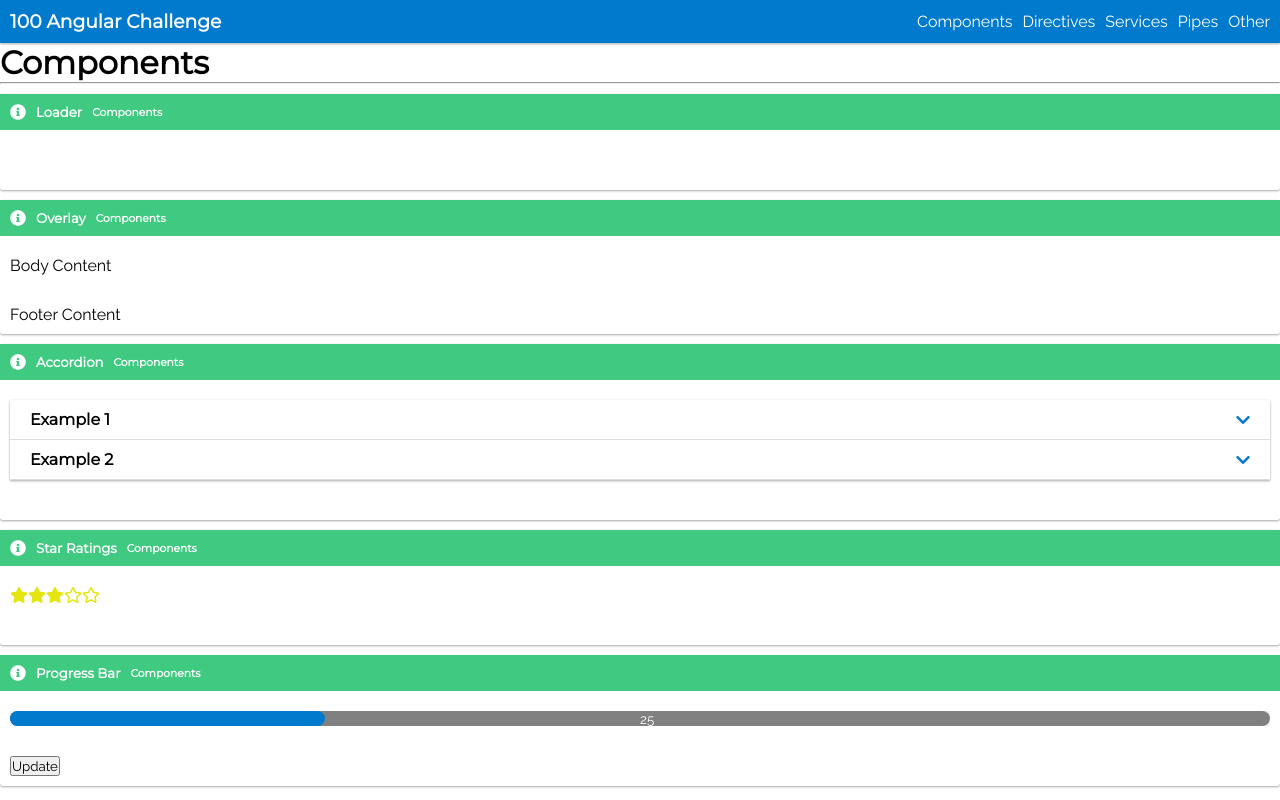
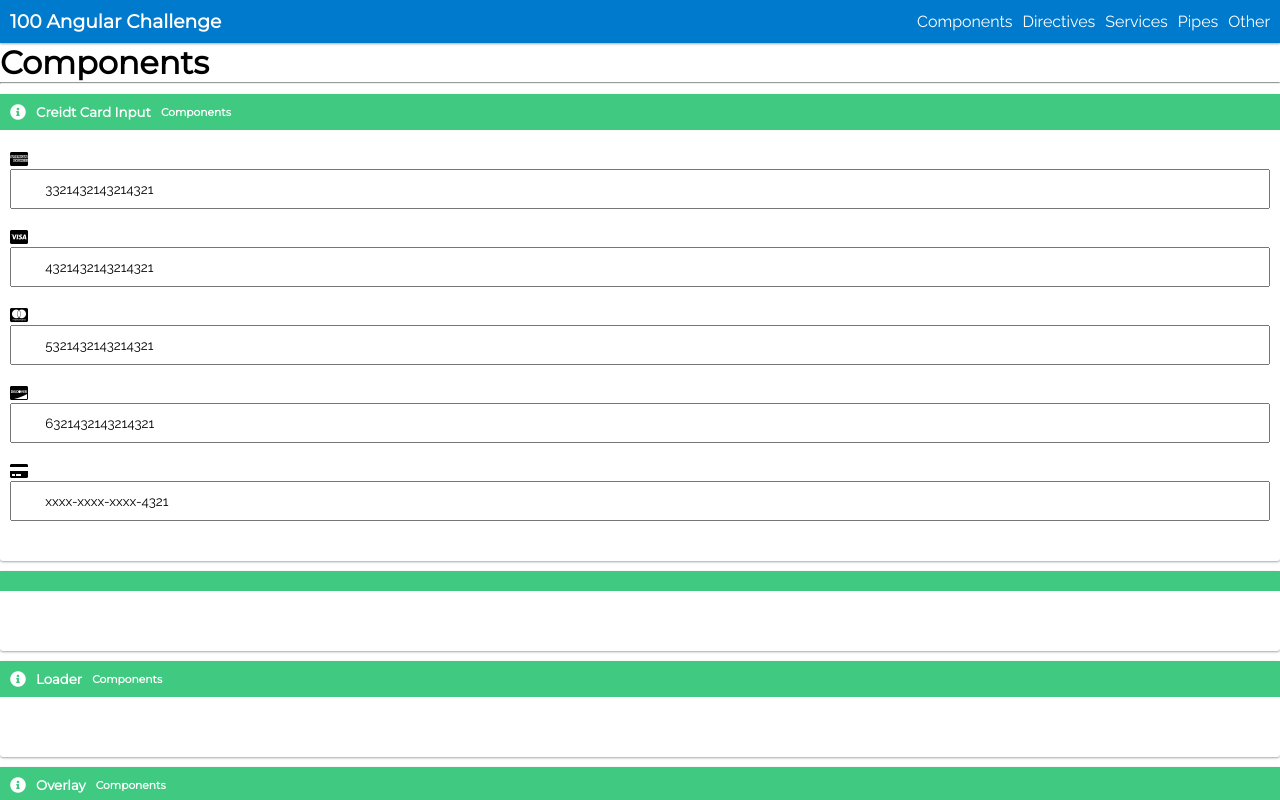
Before and after one commit to alusinger/my-100-angular-challenges, an Angular app: page / in a window 1280 px wide. Shown: the top 800 px of the page. Built offline with nearby package versions, Linux system fonts and the light colour scheme.

Commit message:
Feat: Added credit card component with ngSwitch to change icon based on CC type

```diff
--- a/src/app/documentation/component-docs/component-docs.component.html
+++ b/src/app/documentation/component-docs/component-docs.component.html
@@ -1,5 +1,23 @@
 <h1>Components</h1>
 <hr>
+
+<app-card [iconClasses]="'fas fa-info-circle'" [title]="'Creidt Card Input'" [subTitle]="'Components'">
+    <div body>
+        <app-credit-card-input [creditCardNumber]="'3321432143214321'" [isReadonly]="false"></app-credit-card-input>
+        <br>
+        <app-credit-card-input [creditCardNumber]="'4321432143214321'" [isReadonly]="false"></app-credit-card-input>
+        <br>
+        <app-credit-card-input [creditCardNumber]="'5321432143214321'" [isReadonly]="false"></app-credit-card-input>
+        <br>
+        <app-credit-card-input [creditCardNumber]="'6321432143214321'" [isReadonly]="false"></app-credit-card-input>
+        <br>
+        <app-credit-card-input [creditCardNumber]="'4321432143214321'" [isReadonly]="true"></app-credit-card-input>
+    </div>
+</app-card>
+
+<app-card>
+    <p>Top of Page</p>
+</app-card>
 
 <app-card [iconClasses]="'fas fa-info-circle'" [title]="'Loader'" [subTitle]="'Components'">
     <app-loader body [isLoading]="false"></app-loader>
--- a/src/app/documentation/component-docs/component-docs.module.ts
+++ b/src/app/documentation/component-docs/component-docs.module.ts
@@ -6,6 +6,7 @@
 import { AccordionModule } from "src/app/documentation/component-docs/components/accordion/accordion.module";
 import { RouterModule } from "@angular/router";
 import { LoaderModule } from "src/app/components/loader/loader.module";
+import { CreditCardInputModule } from "./components/credit-card-input/credit-card-input.module";
 
 
 const routes = [
@@ -16,7 +17,7 @@
 ];
 
 @NgModule({
-    imports: [ AccordionModule, CardModule, LoaderModule, StarRatingsModule, ProgressBarModule, RouterModule.forChild(routes),],
+    imports: [ AccordionModule, CardModule, CreditCardInputModule, LoaderModule, StarRatingsModule, ProgressBarModule, RouterModule.forChild(routes),],
     declarations: [ComponentDocsComponent],
     exports: [ComponentDocsComponent]
 })
--- /dev/null
+++ b/src/app/documentation/component-docs/components/credit-card-input/credit-card-input.component.html
@@ -0,0 +1,12 @@
+<div class="credit-card-input-container">
+    <div class="input-container">
+        <ng-container [ngSwitch]="creditCardNumber[0]">
+            <i *ngSwitchCase="'3'" class="fab fa-cc-amex"></i>
+            <i *ngSwitchCase="'4'" class="fab fa-cc-visa"></i>
+            <i *ngSwitchCase="'5'" class="fab fa-cc-mastercard"></i>
+            <i *ngSwitchCase="'6'" class="fab fa-cc-discover"></i>
+            <i *ngSwitchDefault class="fas fa-credit-card"></i>
+        </ng-container>
+        <input type="text" [(ngModel)]="creditCardNumber" required maxlength="16"  [readonly]="isReadonly">
+    </div>
+</div>
--- /dev/null
+++ b/src/app/documentation/component-docs/components/credit-card-input/credit-card-input.component.scss
@@ -0,0 +1,21 @@
+.credit-card-input-container {
+    display: grid;
+    grid-gap: 10px;
+
+    .input-container {
+        position: relative;
+
+        input {
+            padding: 10px;
+            padding-left: 2.5em;
+
+            i {
+                position: absolute;
+                top: 50%;
+                left: 1em;
+                transform: translate(-50%, -50%);
+            }
+
+        }
+    }
+}
--- /dev/null
+++ b/src/app/documentation/component-docs/components/credit-card-input/credit-card-input.component.ts
@@ -0,0 +1,36 @@
+import { Component, Input } from '@angular/core';
+
+@Component({
+  selector: 'app-credit-card-input',
+  templateUrl: './credit-card-input.component.html',
+  styleUrls: ['./credit-card-input.component.scss']
+})
+export class CreditCardInputComponent {
+  @Input() public creditCardNumber = '';
+  private readonly = false;
+  public get isReadonly(): boolean{
+    return this.readonly;
+  }
+  @Input() public set isReadonly(value: boolean) {
+    this.creditCardNumber = value ? this.formatReadonlyCCNumb(this.creditCardNumber) : this.creditCardNumber;
+    this.readonly = value;
+  }
+
+  private formatReadonlyCCNumb(ccNum: string): string {
+    // Alternatively can use slice() instead of map().
+    // const last4 = ccNum.slice(-4);
+    // return `xxxx-xxxx-xxxx-${last4}`;
+
+    const parts = ccNum.match(/[\s\S]{1,4}/g) || [];
+
+    const onlyLast4Shown = parts.map((part, index) => {
+      if (index === parts.length - 1) {
+        return part;
+      }
+      return 'xxxx';
+    });
+
+    return onlyLast4Shown.join('-');
+  }
+
+}
--- /dev/null
+++ b/src/app/documentation/component-docs/components/credit-card-input/credit-card-input.module.ts
@@ -0,0 +1,15 @@
+import { NgModule } from '@angular/core';
+import { CommonModule } from '@angular/common';
+import { CreditCardInputComponent } from './credit-card-input.component';
+import { FormsModule } from '@angular/forms';
+
+
+
+@NgModule({
+  declarations: [CreditCardInputComponent],
+  imports: [
+    CommonModule, FormsModule
+  ],
+  exports: [CreditCardInputComponent]
+})
+export class CreditCardInputModule { }
```
Also changed, not shown: 1 other file (tests, documents, lock files or other folders).
